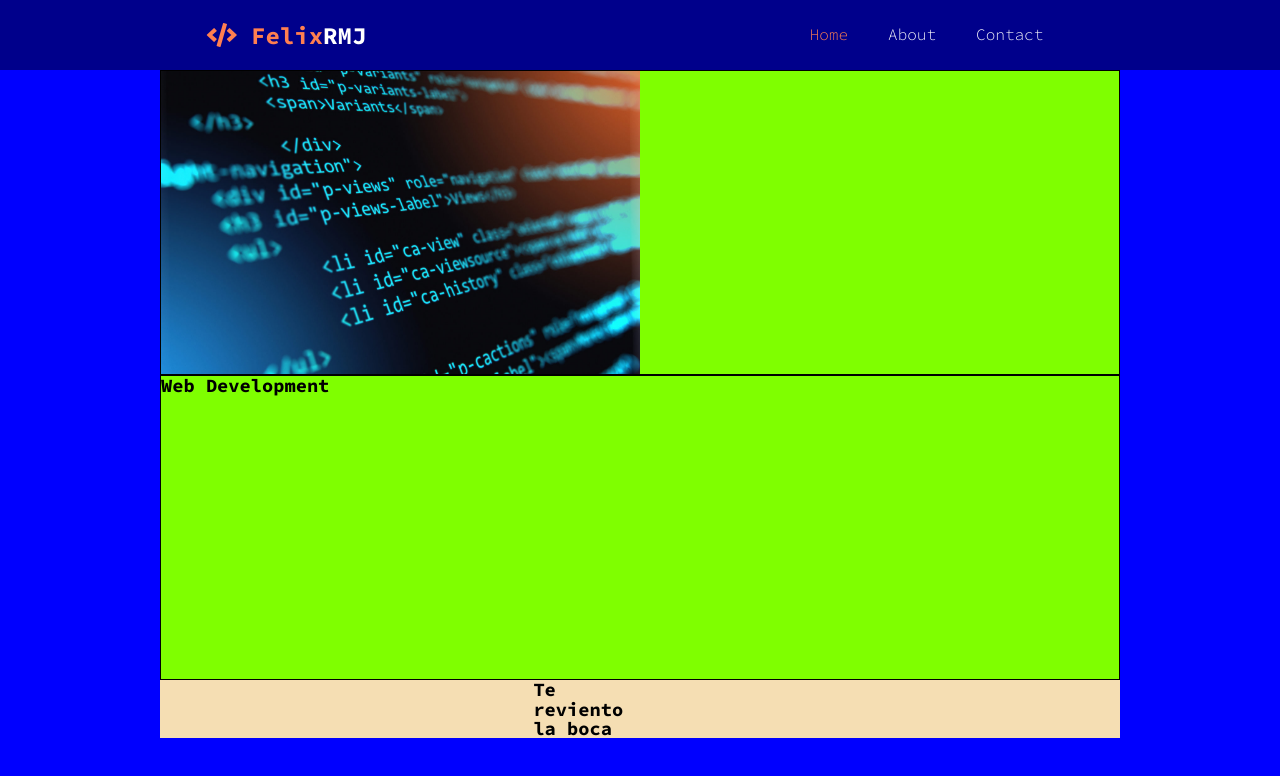
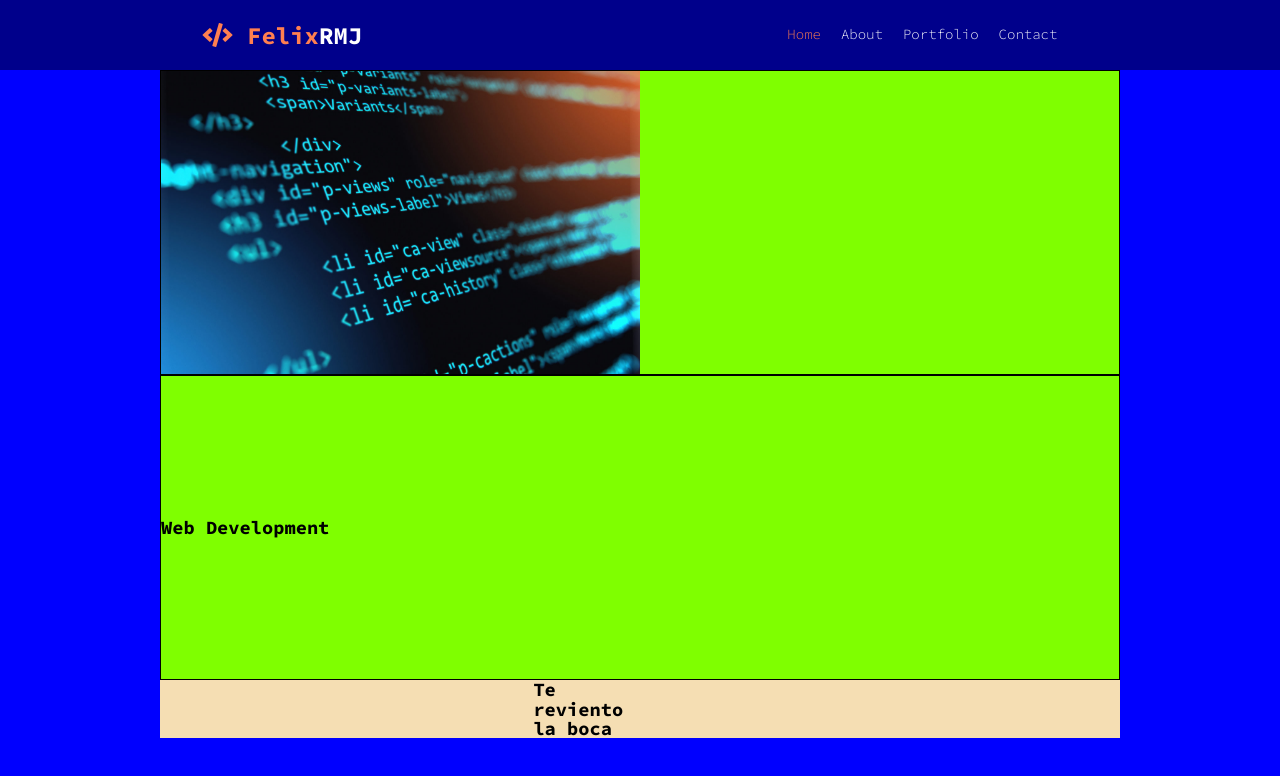
Before and after one commit to FelixRMJ/web_presentationn, a plain HTML site: page index.html in a window 1280 px wide. Drawn offline with Linux system fonts and the light colour scheme.

Commit message:
Portfolio added to the navbar

```diff
--- a/index.html
+++ b/index.html
@@ -18,6 +18,7 @@
         <ul class="navbar">
           <li><a class="current home" href="index.html">Home</a></li>
           <li class="about"><a href="about.html">About</a></li>
+          <li class="portfolio"><a href="portfolio.html">Portfolio</a></li>
           <li class="contact"><a href="contact.html">Contact</a></li>
         </ul>
       </div>
--- a/style.css
+++ b/style.css
@@ -51,13 +51,15 @@
   }
 
   .navbar li{
-    padding: 0 20px;
+    padding: 0 10px;
+    font-size: 14px;
 
   }
 
   .navbar li a:hover{
     color: coral;
     border-bottom: coral solid 2px;
+    padding-bottom: 20px;;
   }
 
    /* ================
@@ -76,7 +78,7 @@
   .display{
     display: flex;
     background: chartreuse;
-    /* align-items: center; */
+    align-items: center;
     height: 50%;
     width: 100%;
     border: black solid 1px;
```
